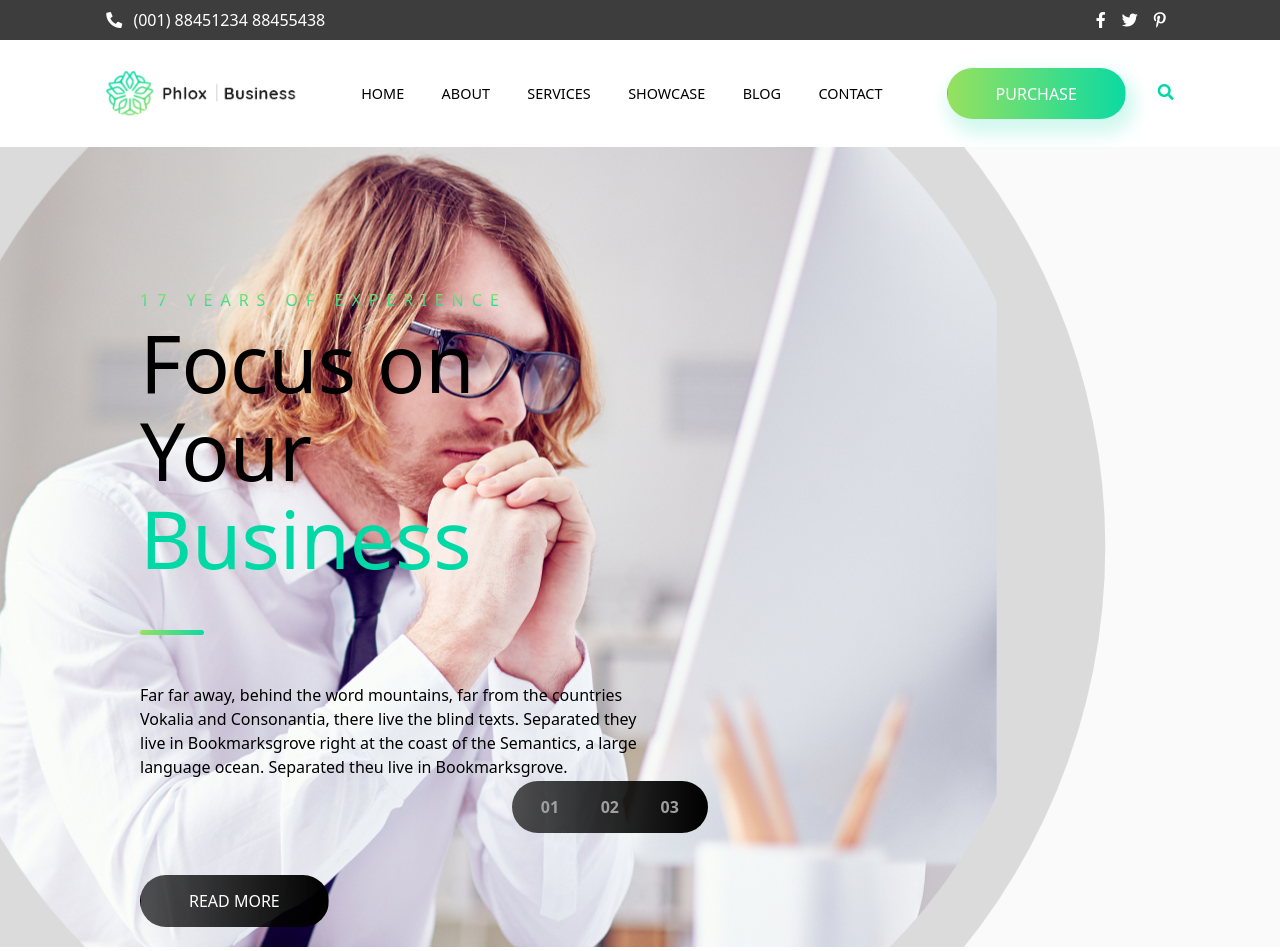
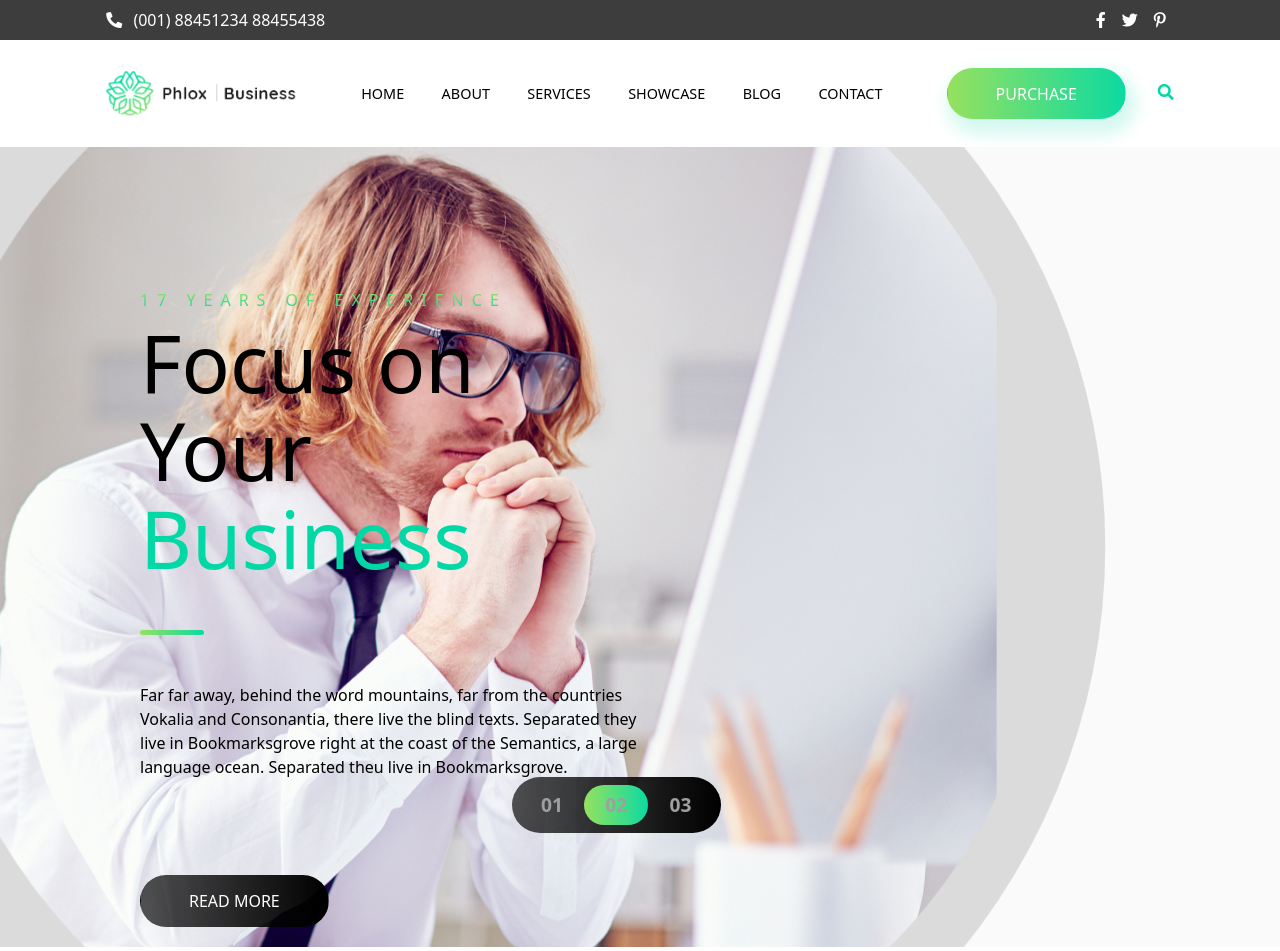
Before and after one commit to filauro1989/proj-html-vuejs, a Vue app: page / in a window 1280 px wide. Shown: the top 951 px of the page. Built offline with nearby package versions, Linux system fonts and the light colour scheme; a web font is replaced by a local one.

Commit message:
header completed no javascript

```diff
--- a/package.json
+++ b/package.json
@@ -10,7 +10,6 @@
   "dependencies": {
     "@fortawesome/fontawesome-free": "^5.15.4",
     "bootstrap": "^5.1.3",
-    "bootstrap-vue": "^2.21.2",
     "core-js": "^3.6.5",
     "vue": "^2.6.11"
   },
--- a/src/components/Header.vue
+++ b/src/components/Header.vue
@@ -34,7 +34,7 @@
                 </div>
             </div>
         </div>
-        <div class="jumbotroner container-fluid">
+        <div class="jumbotroner container-fluid background-1">
             <div class="jumbo-left-box">
                 <h6 class="text-uppercase">17 years of experience</h6>
                 <div class="main-title">
@@ -53,7 +53,7 @@
         </div>
         <div class="jumbo-selector d-inline">
             <div class="selector-one">01</div>
-            <div class="selector-two">02</div>
+            <div class="selector-two active">02</div>
             <div class="selector-three">03</div>
         </div>
     </div>
@@ -106,10 +106,12 @@ export default {
             font-size: 0.9em;
         }
     }
+    .background-1 {
+            background-image: url(../assets/img/Group-35-2x.png);
+        };
     .jumbotroner {
         background-color: #FAFAFA;
         height: 100vh;
-        background-image: url(../assets/img/Group-35-2x.png);
         background-position-y: 50%;
         background-position-x: 180%;
         background-repeat: no-repeat;
@@ -165,10 +167,15 @@ export default {
             background-image: linear-gradient(to right, #0E0E0EB3 , black);
             border-radius: 2em;
             > div{
-                padding: 0.4em 1.3em;
+                font-size: 1.2em;
+                padding: 0.3em 1.1em;
                 font-weight: bold;
                 color: #9F9F9F;
                 display: inline-block;
+            };
+            > div.active {
+                background-image: linear-gradient(to right, #96E15F , #0CDAA2);
+                border-radius: 2em;
             }
     }
 
```
Also changed, not shown: src/App.vue (+0 -9 lines), 1 other file (tests, documents, lock files or other folders).
